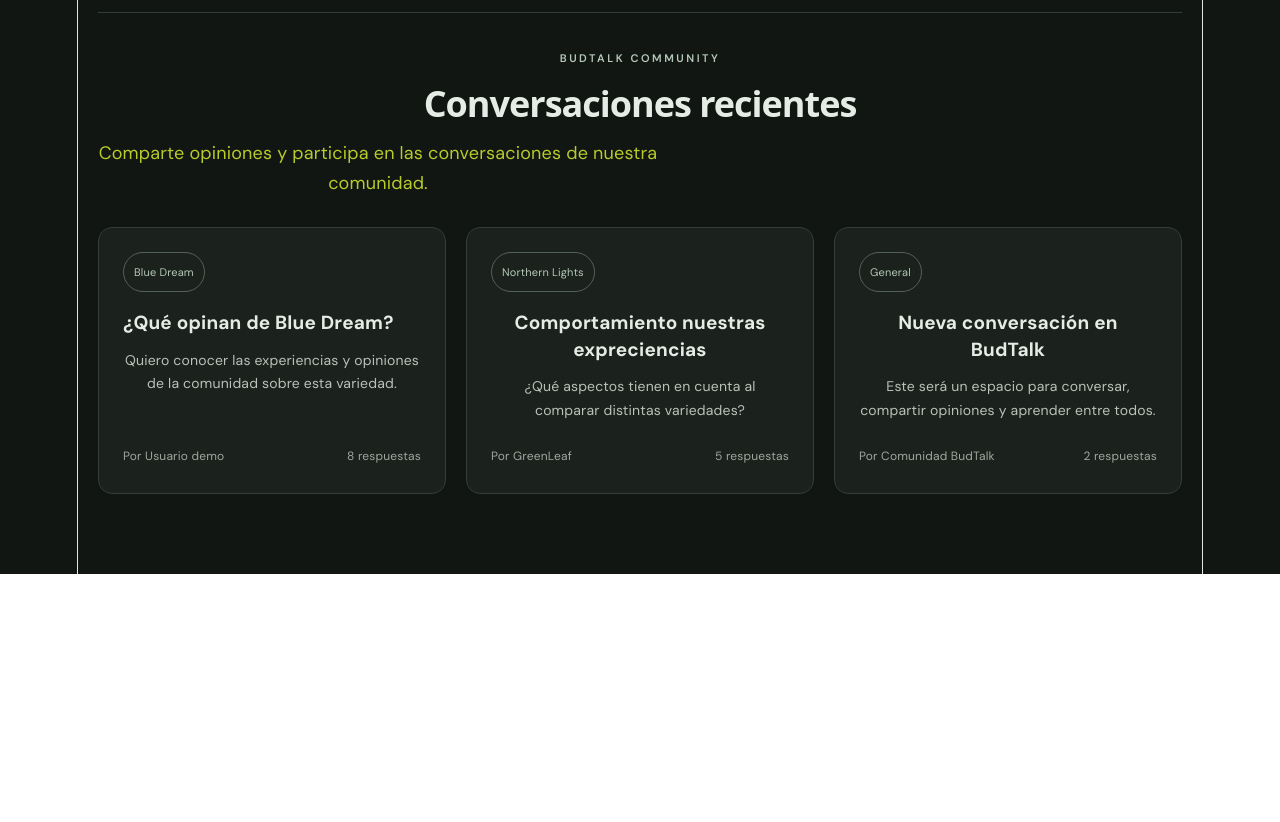
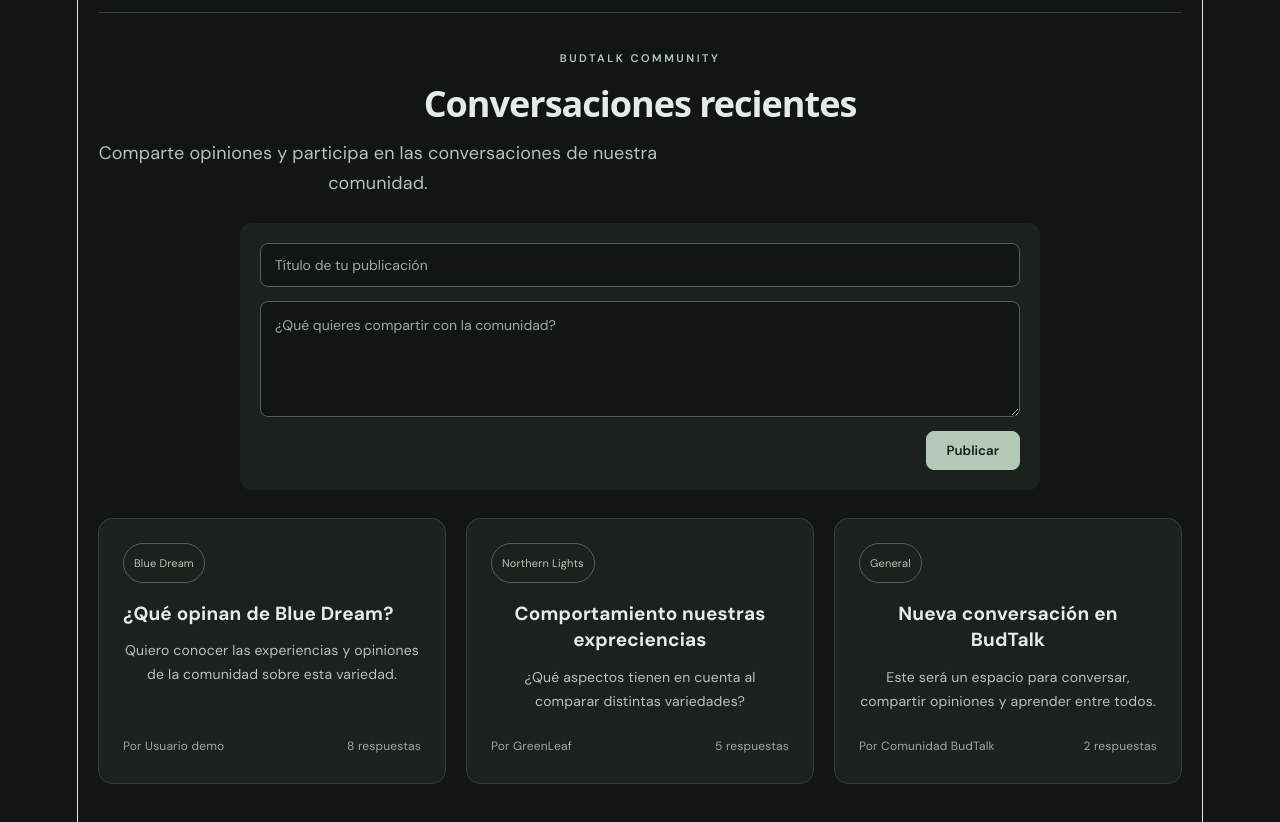
Before and after one commit to Acourtt/BudTalk, a React (Vite) app in the folder BudTalk/: page / in a window 1280 px wide. Shown: the part 3040-3862 px from the top of the page. Before the commit the page ends 3614 px from the top, so only its background shows below. Built offline with nearby package versions, Linux system fonts and the light colour scheme.

Commit message:
Style: refine community post form

```diff
--- a/BudTalk/src/App.css
+++ b/BudTalk/src/App.css
@@ -1,3 +1,5 @@
+/* 1. Estilos generales */
+
 main {
   max-width: 1200px;
   margin: 0 auto;
@@ -71,6 +73,8 @@ section p {
   color: #171c19
 }
 
+/* 2. Catálogo */
+
 .strain-grid {
   display: grid;
   grid-template-columns: repeat(3, minmax(0, 1fr));
@@ -138,6 +142,8 @@ section p {
   font-size: 12px;
   text-transform: capitalize;
 }
+
+/* 3. Cabecera y menú */
 
 .site-header {
   display: flex;
@@ -251,6 +257,8 @@ section p {
   color: #b5c9b8;
 }
 
+/* 4. Hero */
+
 .hero {
   box-sizing: border-box;
   min-height: calc(100vh - 80px);
@@ -363,74 +371,7 @@ section p {
   transform: translateX(6px);
 }
 
-
-@media (max-width: 950px) {
-  .hero {
-    grid-template-columns: 1fr;
-    min-height: auto;
-    padding: 24px;
-  }
-
-  .hero-image-left {
-    height: 380px;
-  }
-
-  .hero-image-right {
-    height: 260px;
-  }
-
-  .hero-content {
-    padding: 16px 0;
-  }
-
-  .strain-grid {
-    grid-template-columns: repeat(2, minmax(0, 1fr));
-  }
-}
-
-@media (max-width: 600px) {
-    main {
-    padding: 20px 12px;
-  }
-
-  .hero {
-    padding: 16px;
-    gap: 12px;
-  }
-
-  .hero-image-left {
-    height: 300px;
-  }
-
-  .hero-image-right {
-    height: 200px;
-  }
-
-  .hero h1 {
-    font-size: clamp(36px, 10vw, 52px);
-    letter-spacing: -1.5px;
-  }
-
-  .hero-description {
-    font-size: 14px;
-  }
-
-  .site-logo {
-    font-size: 24px;
-  }
-
-  .strain-grid {
-    grid-template-columns: 1fr;
-  }
-
-  .strain-card {
-    min-height: auto;
-  }
-
-  .strain-card img {
-    height: 240px;
-  }
-}
+/* 5. Comunidad y formulario */
 
 .community-section {
   margin: 72px 0 40px;
@@ -457,7 +398,7 @@ section p {
 .community-description {
   max-width: 560px;
   margin: 0;
-  color: #b8cb2a;
+  color: #b8c2ba;
   line-height: 1.7;
 }
 
@@ -478,7 +419,7 @@ section p {
   border-radius: 14px;
   background-color: #1b211c;
   transition:
-    tranform 0.2s ease,
+    transform 0.2s ease,
     border-color 0.2s ease,
     box-shadow 0.2s ease;
   ;
@@ -526,6 +467,134 @@ section p {
   font-size: 12px;
 }
 
+.post-form {
+  display: flex;
+  flex-direction: column;
+  gap: 14px;
+  max-width: 760px;
+  margin: 24px auto 0;
+  padding: 20px;
+  border-radius: 12px;
+  background-color: #1b211c;
+}
+
+.post-form input,
+.post-form textarea {
+  box-sizing: border-box;
+  width: 100%;
+  padding: 12px 14px;
+  border: 1px solid #526256;
+  border-radius: 8px;
+  background-color: #111612;
+  color: #e5ebe5;
+  font-family: inherit;
+  font-size: 14px;
+}
+
+.post-form textarea {
+  resize: vertical;
+  line-height: 1.6;
+}
+
+.post-form input::placeholder,
+.post-form textarea::placeholder {
+  color: #9da99f;
+}
+
+.post-form input:focus,
+.post-form textarea:focus {
+  outline: 1px solid #b5c9b8;
+  border-color: #b5c9b8;
+}
+
+.post-form button {
+  align-self: flex-end;
+  padding: 10px 20px;
+  border: 1px solid #b5c9b8;
+  border-radius: 8px;
+  background-color: #b5c9b8;
+  color: #171c19;
+  font-family: inherit;
+  font-weight: 600;
+}
+
+.post-form button:hover {
+  background-color: #c7d7c9;
+  transform: translateY(-2px);
+}
+
+
+/* 6. Responsive: al final;'pantallas medianas */
+
+@media (max-width: 950px) {
+  .hero {
+    grid-template-columns: 1fr;
+    min-height: auto;
+    padding: 24px;
+  }
+
+  .hero-image-left {
+    height: 380px;
+  }
+
+  .hero-image-right {
+    height: 260px;
+  }
+
+  .hero-content {
+    padding: 16px 0;
+  }
+
+  .strain-grid {
+    grid-template-columns: repeat(2, minmax(0, 1fr));
+  }
+}
+
+/* Ajustes para móviles */
+
+@media (max-width: 600px) {
+    main {
+    padding: 20px 12px;
+  }
+
+  .hero {
+    padding: 16px;
+    gap: 12px;
+  }
+
+  .hero-image-left {
+    height: 300px;
+  }
+
+  .hero-image-right {
+    height: 200px;
+  }
+
+  .hero h1 {
+    font-size: clamp(36px, 10vw, 52px);
+    letter-spacing: -1.5px;
+  }
+
+  .hero-description {
+    font-size: 14px;
+  }
+
+  .site-logo {
+    font-size: 24px;
+  }
+
+  .strain-grid {
+    grid-template-columns: 1fr;
+  }
+
+  .strain-card {
+    min-height: auto;
+  }
+
+  .strain-card img {
+    height: 240px;
+  }
+}
 
 /* responsive community feed */
 
--- a/BudTalk/src/Components/CommunityFeed.jsx
+++ b/BudTalk/src/Components/CommunityFeed.jsx
@@ -1,5 +1,8 @@
+import { useState } from "react";
+
+
 function CommunityFeed() {
-    const posts = [
+    const [posts, setPosts] = useState([
         {
             id: 1,
             title: "¿Qué opinan de Blue Dream?",
@@ -27,7 +30,36 @@ function CommunityFeed() {
             strain: "General",
             replies: 2,
         }
-    ];
+    ]);
+
+    const [title, setTitle] = useState("");
+    const [content, setContent] = useState("");
+
+    function handleSubmit(event){
+        event.preventDefault();
+
+        const cleanTitle = title.trim();
+        const cleanContent = content.trim();
+
+        if (!cleanTitle || !cleanContent) {
+            return;
+        }
+
+        const newPost = {
+            id: Date.now(),
+            title: cleanTitle,
+            content: cleanContent,
+            author: "Tú",
+            strain: "General",
+            replies: 0,
+        };
+
+        setPosts((currentPosts) => [newPost, ...currentPosts]);
+
+        setTitle("");
+        setContent("");
+
+    }
 
     return (
         <section className="community-section" id="comunidad">
@@ -40,6 +72,28 @@ function CommunityFeed() {
                 Comparte opiniones y participa en las conversaciones
                 de nuestra comunidad.
             </p>
+
+            <form className="post-form" onSubmit={handleSubmit}>
+                <input
+                    type="text"
+                    placeholder="Título de tu publicación"
+                    value={title}
+                    onChange={(event) => setTitle(event.target.value)}
+                    maxLength={100}
+                    required
+                />
+
+                <textarea
+                    placeholder="¿Qué quieres compartir con la comunidad?"
+                    value={content}
+                    onChange={(event) => setContent(event.target.value)}
+                    rows={4}
+                    maxLength={1000}
+                    required
+                />
+
+                <button type="submit">Publicar</button>
+            </form>
 
             <div className="post-list">
                 {posts.map((post) => (
```
